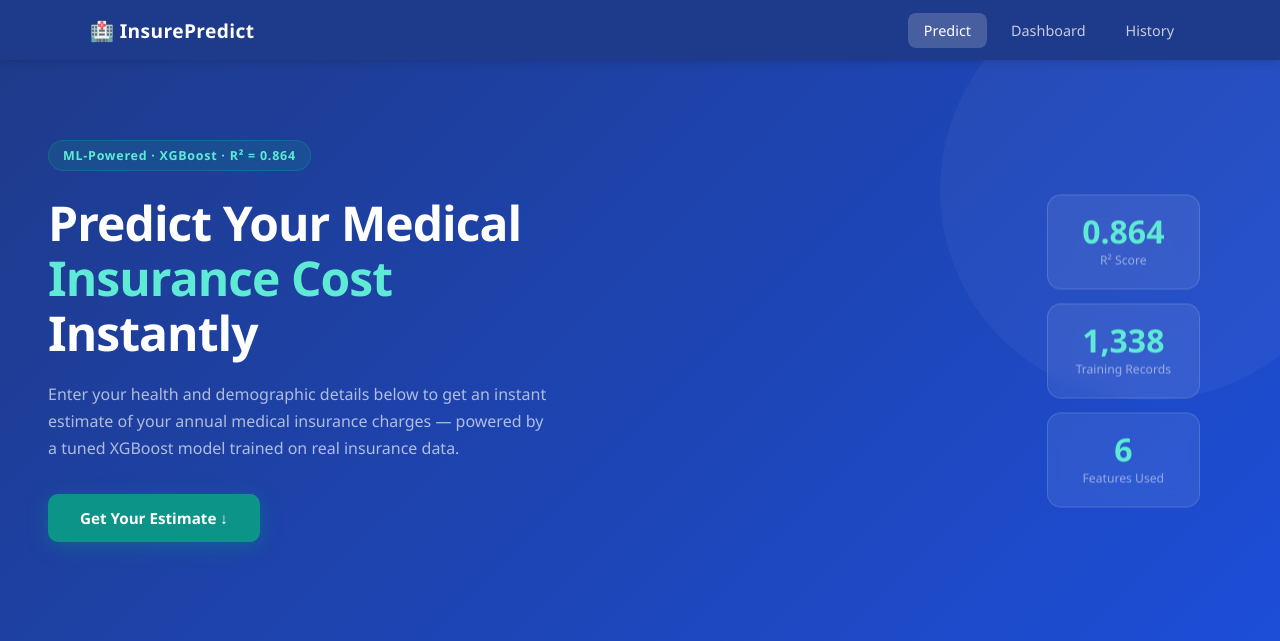
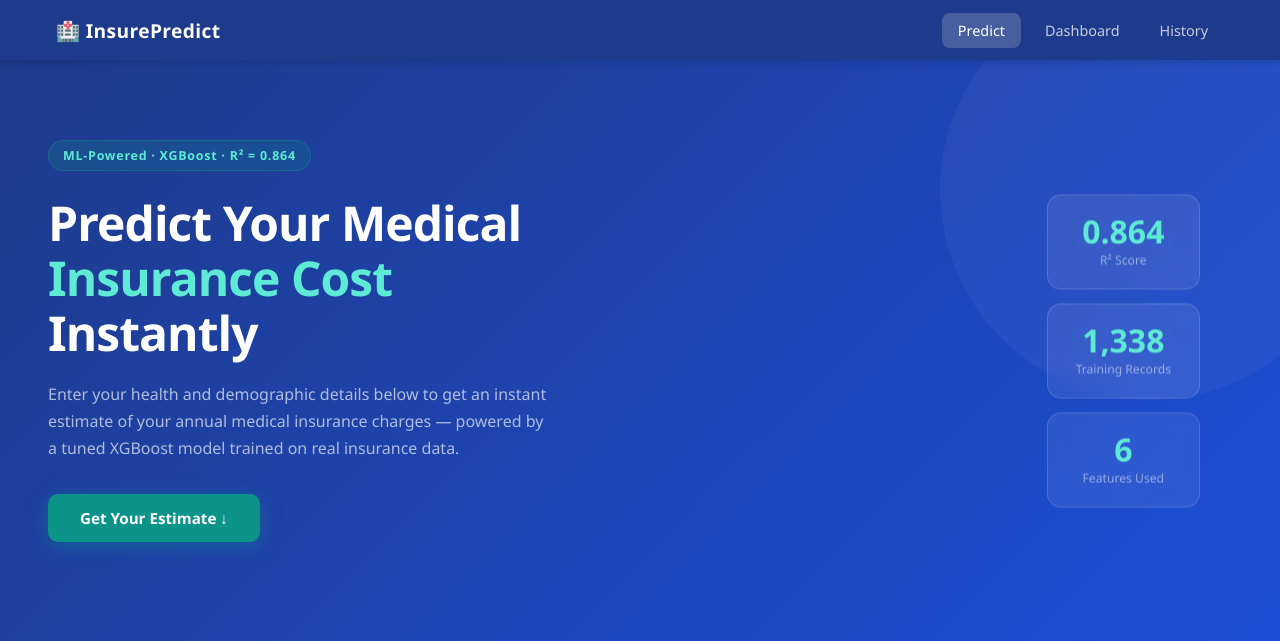
Before and after one commit to Mohit26-BM/Python_Machine_Learning, a Flask app: page / in a window 1280 px wide. Shown: the top 641 px of the page. Run offline with Flask 3, Linux system fonts and the light colour scheme; parts of the project's set-up code (start-up, migrations or seed data) failed here and were passed over.

Commit message:
Adjust navbar styles and add smooth scrolling

```diff
--- a/Medical_Health_Insurance_Prediction/static/css/style.css
+++ b/Medical_Health_Insurance_Prediction/static/css/style.css
@@ -1,4 +1,3 @@
-
 /* ── Reset & Base ─────────────────────────────────────────────────── */
 *, *::before, *::after { box-sizing: border-box; margin: 0; padding: 0; }
 
@@ -8,6 +7,8 @@ body {
   color: #1E293B;
   min-height: 100vh;
 }
+
+html { scroll-behavior: smooth; }
 
 /* ── Navbar ───────────────────────────────────────────────────────── */
 .navbar {
@@ -20,8 +21,8 @@ body {
 }
 
 .nav-inner {
-  max-width: 1100px;
-  margin: 0 auto;
+  width: 100%;
+  padding: 0 32px;
   display: flex;
   align-items: center;
   justify-content: space-between;
```
